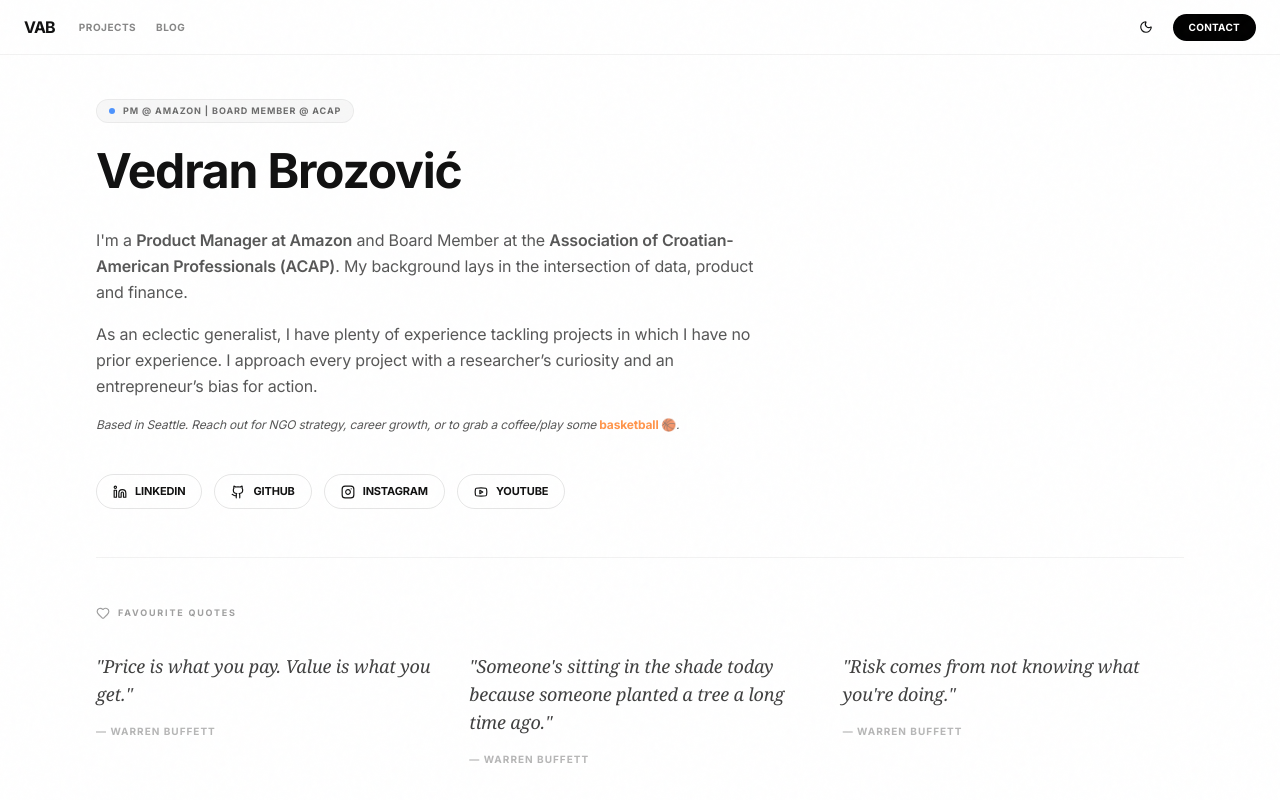
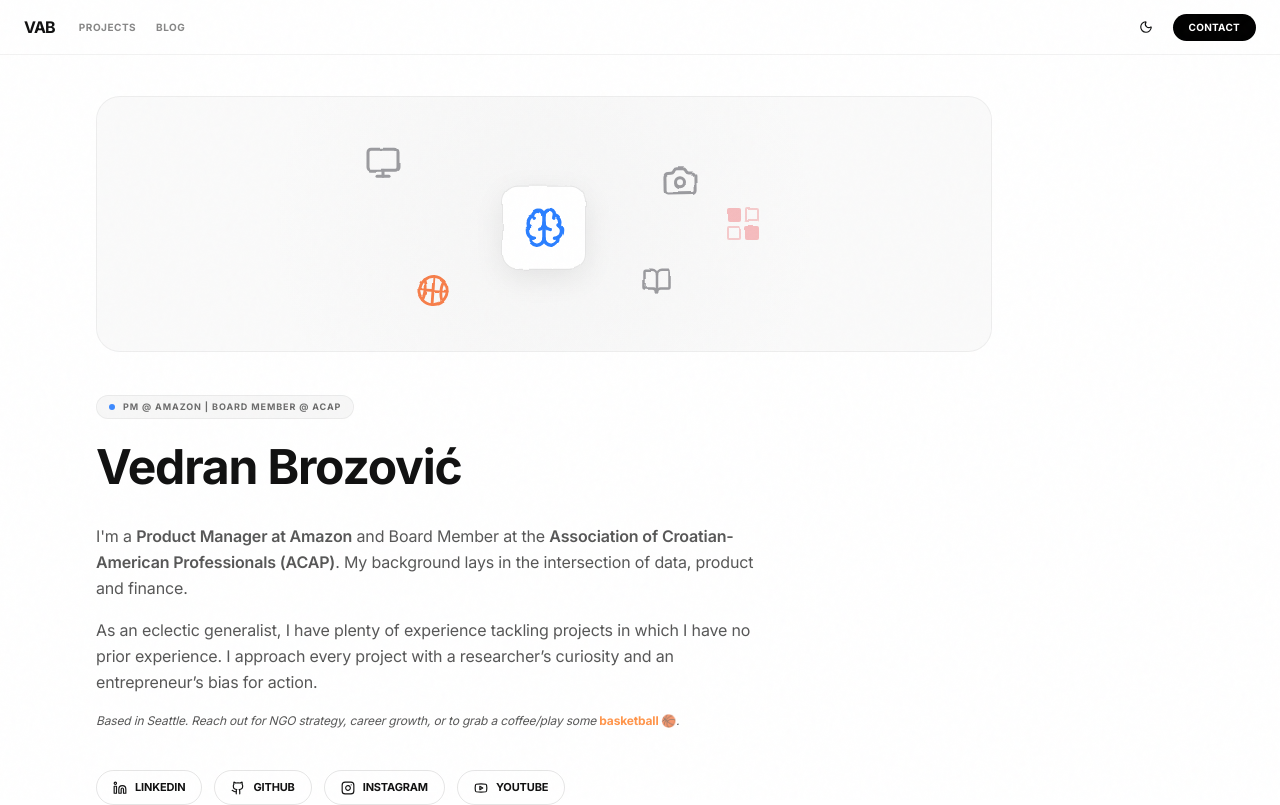
Before and after one commit to vedranbrozovic/private-website, a React (Vite) app: page / in a window 1280 px wide. Shown: the top 805 px of the page. Built offline with nearby package versions, Linux system fonts and the light colour scheme.

Commit message:
feat: Add visual elements for AI/Computer focus
Introduces a new component, `HeroSketchVisual`, to visually represent a focus on AI and computer-related themes within the hero section. This component utilizes SVG filters for a sketchy aesthetic and incorporates subtle animations.

```diff
--- a/src/App.tsx
+++ b/src/App.tsx
@@ -1,4 +1,4 @@
-import React, { useState, useEffect } from 'react';
+import React, { useState, useEffect, useRef } from 'react';
 import { motion, AnimatePresence, useScroll, useSpring } from 'motion/react';
 import {
   Github,
@@ -14,7 +14,11 @@
   ChevronRight,
   Code2,
   Heart,
-  Target
+  Target,
+  Monitor,
+  Camera,
+  BookOpen,
+  Brain
 } from 'lucide-react';
 
 // --- Types ---
@@ -109,8 +113,119 @@
 
 // --- Main Components ---
 
+const HeroSketchVisual = () => {
+  const containerRef = useRef<HTMLDivElement>(null);
+
+  return (
+    <div ref={containerRef} className="relative w-full h-48 md:h-64 mb-10 rounded-3xl overflow-hidden border border-black/5 dark:border-white/5 bg-black/[0.02] dark:bg-white/[0.02] flex items-center justify-center">
+      {/* SVG filter for sketchy look */}
+      <svg className="hidden">
+        <filter id="sketchy">
+          <feTurbulence type="fractalNoise" baseFrequency="0.04" numOctaves="3" result="noise" />
+          <feDisplacementMap in="SourceGraphic" in2="noise" scale="3" xChannelSelector="R" yChannelSelector="G" />
+        </filter>
+      </svg>
+      {/* Subtle gradient glow */}
+      <div className="absolute inset-0 opacity-30 dark:opacity-40 pointer-events-none" style={{ background: 'radial-gradient(circle at center, rgba(150,150,150,0.15) 0%, transparent 60%)' }} />
+
+      <div className="relative w-full max-w-lg h-full mx-auto flex items-center justify-center" style={{ filter: 'url(#sketchy)' }}>
+        {/* Center AI / Computer Focus */}
+        <motion.div
+          drag
+          dragConstraints={containerRef}
+          whileHover={{ scale: 1.1, rotate: 5, cursor: 'grab' }}
+          whileDrag={{ scale: 1.2, rotate: -5, cursor: 'grabbing' }}
+          animate={{ y: [-4, 4, -4] }}
+          transition={{ duration: 4, repeat: Infinity, ease: 'easeInOut' }}
+          className="absolute z-10 p-5 rounded-2xl bg-white dark:bg-black shadow-[0_8px_30px_rgb(0,0,0,0.08)] border border-black/10 dark:border-white/10"
+        >
+          <Brain size={42} strokeWidth={2} className="text-blue-500" />
+        </motion.div>
+
+        {/* Laptop / Monitor */}
+        <motion.div
+           drag
+           dragConstraints={containerRef}
+           whileHover={{ scale: 1.2, cursor: 'grab' }}
+           whileDrag={{ scale: 1.3, cursor: 'grabbing' }}
+           animate={{ y: [0, -8, 0] }}
+           transition={{ duration: 5, repeat: Infinity, ease: 'easeInOut', delay: 1 }}
+           className="absolute left-[10%] md:left-[15%] top-12 opacity-50 dark:opacity-70 text-zinc-700 dark:text-zinc-300"
+        >
+          <Monitor size={36} strokeWidth={2} />
+        </motion.div>
+
+        {/* Photography / Camera */}
+        <motion.div
+           drag
+           dragConstraints={containerRef}
+           whileHover={{ scale: 1.2, cursor: 'grab' }}
+           whileDrag={{ scale: 1.3, cursor: 'grabbing' }}
+           animate={{ y: [0, 8, 0], rotate: [0, -4, 0] }}
+           transition={{ duration: 4.5, repeat: Infinity, ease: 'easeInOut', delay: 0.5 }}
+           className="absolute right-[10%] md:right-[20%] top-16 opacity-50 dark:opacity-70 text-zinc-700 dark:text-zinc-300"
+        >
+           <Camera size={36} strokeWidth={2} />
+        </motion.div>
+
+        {/* Basketball Custom SVG */}
+        <motion.div
+           drag
+           dragConstraints={containerRef}
+           whileHover={{ scale: 1.2, cursor: 'grab' }}
+           whileDrag={{ scale: 1.3, cursor: 'grabbing' }}
+           animate={{ y: [0, -10, 0], rotate: 45 }}
+           transition={{ duration: 3.5, repeat: Infinity, ease: 'easeInOut', delay: 1.5 }}
+           className="absolute left-[20%] md:left-[25%] bottom-10 opacity-70 text-orange-600 dark:text-orange-500"
+        >
+           <svg width="34" height="34" viewBox="0 0 24 24" fill="none" stroke="currentColor" strokeWidth="2" strokeLinecap="round" strokeLinejoin="round">
+              {/* Outline */}
+              <circle cx="12" cy="12" r="10"></circle>
+              {/* Cross Lines */}
+              <path d="M2 12h20"></path>
+              <path d="M12 2v20"></path>
+              {/* Curved Basketball Lines */}
+              <path d="M4.9 4.9C6.9 8.2 6.9 15.8 4.9 19.1"></path>
+              <path d="M19.1 4.9C17.1 8.2 17.1 15.8 19.1 19.1"></path>
+           </svg>
+        </motion.div>
+
+        {/* Reading / Books */}
+        <motion.div
+           drag
+           dragConstraints={containerRef}
+           whileHover={{ scale: 1.2, cursor: 'grab' }}
+           whileDrag={{ scale: 1.3, cursor: 'grabbing' }}
+           animate={{ y: [0, 10, 0] }}
+           transition={{ duration: 4.2, repeat: Infinity, ease: 'easeInOut', delay: 2 }}
+           className="absolute right-[20%] md:right-[25%] bottom-14 opacity-50 dark:opacity-70 text-zinc-700 dark:text-zinc-300"
+        >
+           <BookOpen size={30} strokeWidth={2} />
+        </motion.div>
+
+        {/* Croatia Checkerboard Core */}
+        <motion.div
+           drag
+           dragConstraints={containerRef}
+           whileHover={{ scale: 1.2, cursor: 'grab' }}
+           whileDrag={{ scale: 1.3, cursor: 'grabbing' }}
+           animate={{ opacity: [0.3, 0.7, 0.3] }}
+           transition={{ duration: 6, repeat: Infinity, ease: 'easeInOut' }}
+           className="absolute top-1/2 right-[8%] -translate-y-1/2 grid grid-cols-2 gap-1 text-red-600 dark:text-red-500"
+        >
+           <div className="w-3.5 h-3.5 bg-current opacity-80 rounded-[2px]"></div>
+           <div className="w-3.5 h-3.5 bg-transparent border-2 border-current opacity-60 rounded-[2px]"></div>
+           <div className="w-3.5 h-3.5 bg-transparent border-2 border-current opacity-60 rounded-[2px]"></div>
+           <div className="w-3.5 h-3.5 bg-current opacity-80 rounded-[2px]"></div>
+        </motion.div>
+      </div>
+    </div>
+  );
+};
+
 const Hero = () => (
   <section className="flex flex-col justify-start max-w-4xl pb-12 pt-4">
+    <HeroSketchVisual />
     <motion.div
       initial={{ opacity: 0, y: 10 }}
       animate={{ opacity: 1, y: 0 }}
@@ -320,6 +435,9 @@
   };
 
   useEffect(() => {
+    // Explicitly set document title
+    document.title = "Vedran Brozovic";
+
     // Check initial user preference
     const isDark = window.matchMedia('(prefers-color-scheme: dark)').matches;
     if (isDark) {
```
